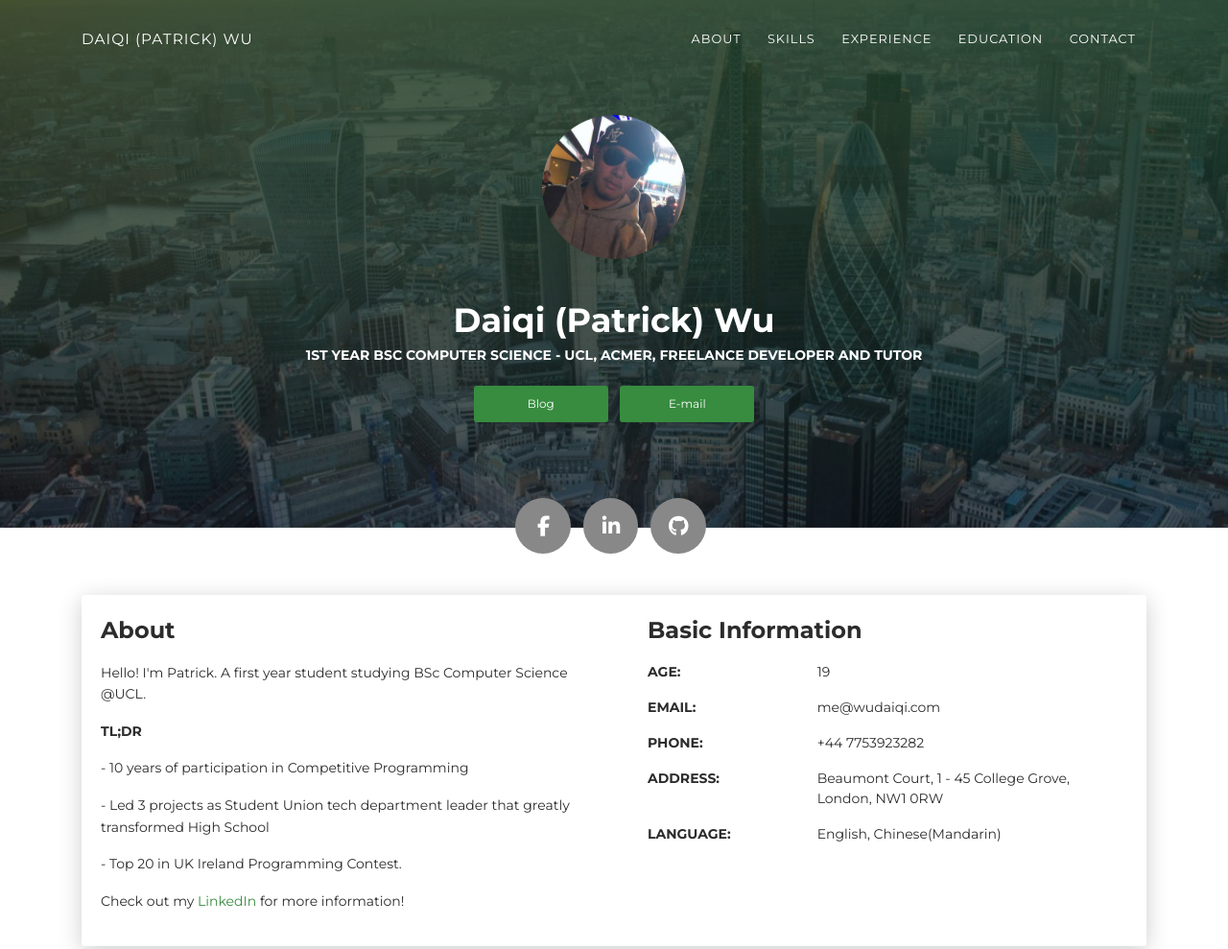
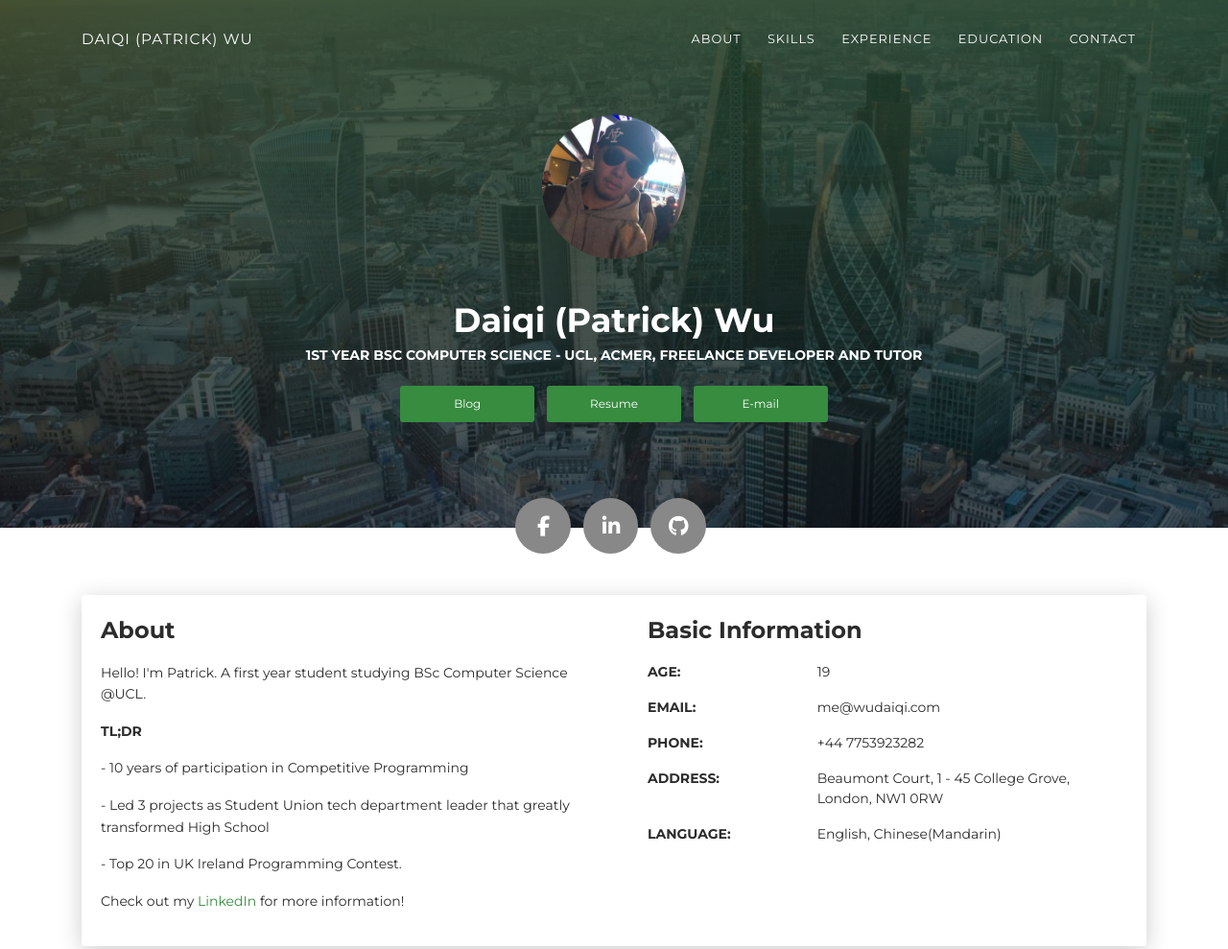
Before and after one commit to magetron/magetron.github.io, a plain HTML site: page index.html in a window 1280 px wide. Shown: the top 989 px of the page at 96% size. Drawn offline with Linux system fonts and the light colour scheme.

Commit message:
add resume download link

```diff
--- a/index.html
+++ b/index.html
@@ -44,6 +44,7 @@
           <div class="h2 title">Daiqi (Patrick) Wu</div>
           <p class="category text-white">1st Year BSc Computer Science - UCL, ACMer, Freelance Developer and Tutor</p>
           <a class="btn btn-primary smooth-scroll mr-2" href="https://blog.wudaiqi.com" data-aos="zoom-in" data-aos-anchor="data-aos-anchor">Blog</a>
+          <a class="btn btn-primary smooth-scrool mr-2" href="https://raw.githubusercontent.com/magetron/pdf/master/Resume.pdf" data-aos="zoom-in" data-aos-anchor="data-aos-anchor">Resume</a>
           <a class="btn btn-primary" href="mailto:me@wudaiqi.com" data-aos="zoom-in" data-aos-anchor="data-aos-anchor">E-mail</a>
         </div>
       </div>
```
